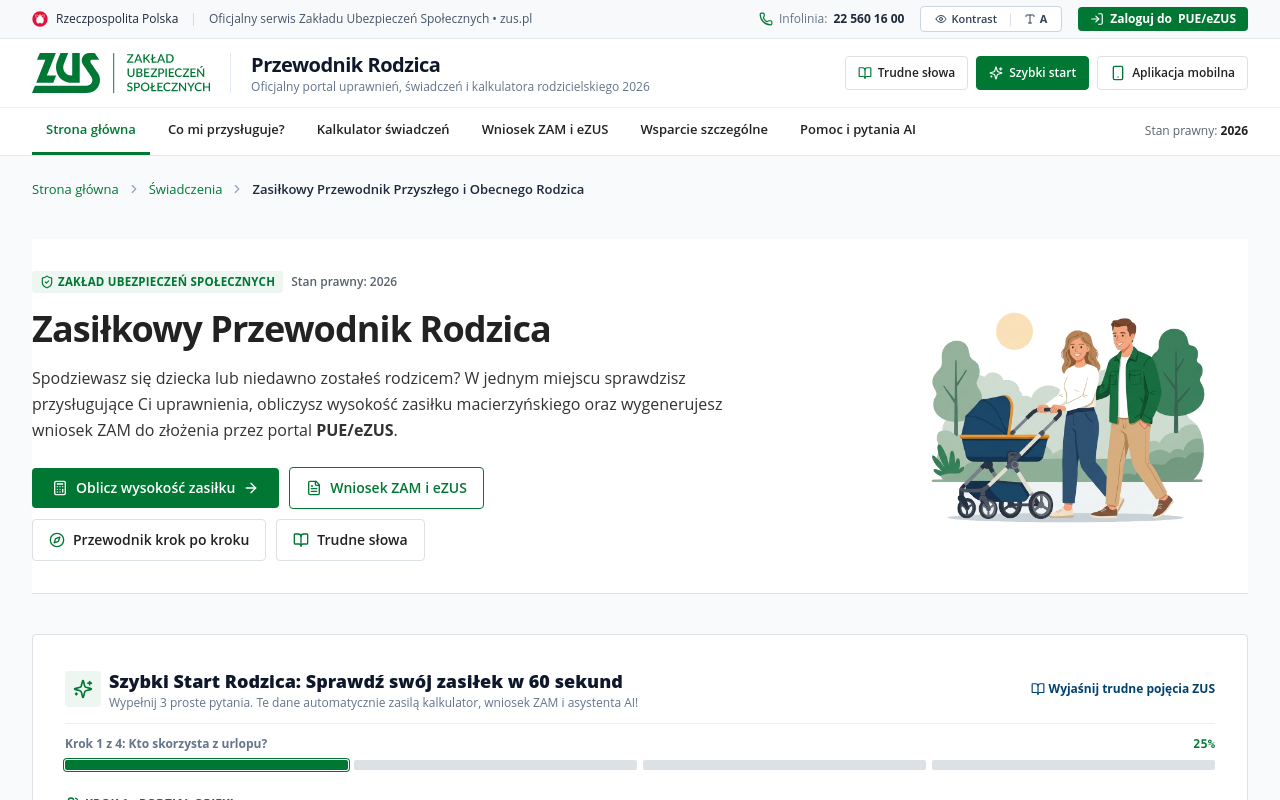
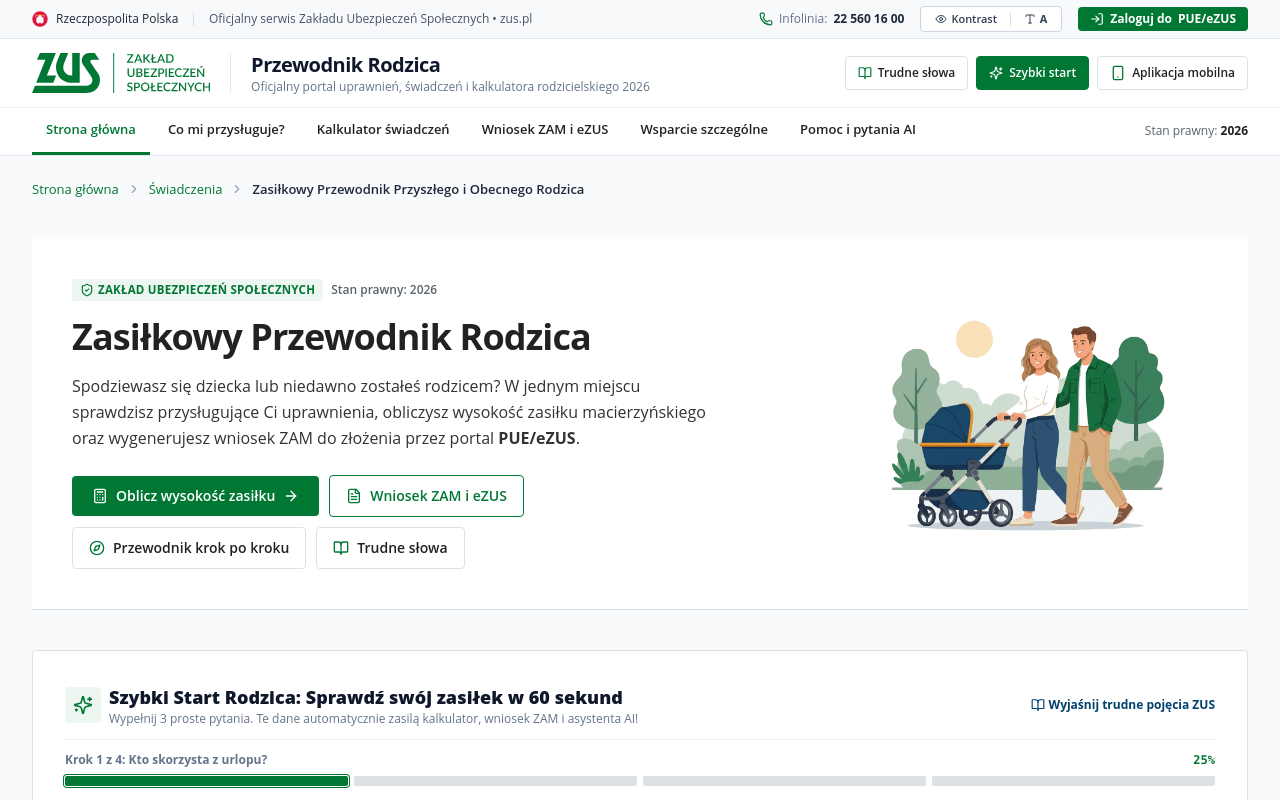
Before and after one commit to theZabkka/przewodnik-rodzica-zus, a Next.js app in the folder apps/web/: page / in a window 1280 px wide. Shown: the top 800 px of the page. Built offline with nearby package versions, Linux system fonts and the light colour scheme.

Commit message:
style(web): restore horizontal padding on home hero section

```diff
--- a/apps/web/src/app/page.tsx
+++ b/apps/web/src/app/page.tsx
@@ -42,7 +42,7 @@ export default function HomePage() {
       </nav>
 
       {/* Oficjalny Hero Banner w czystym, płaskim stylu zus.pl — tło identyczne jak tło strony */}
-      <section className="bg-white border-b border-[#dce1e5] py-4 sm:py-8">
+      <section className="bg-white border-b border-[#dce1e5] px-6 sm:px-10 py-6 sm:py-10">
         <div className="grid grid-cols-1 lg:grid-cols-12 items-center gap-8">
           <div className="lg:col-span-7 space-y-4 min-w-0">
           <div className="flex flex-wrap items-center gap-2">
```
